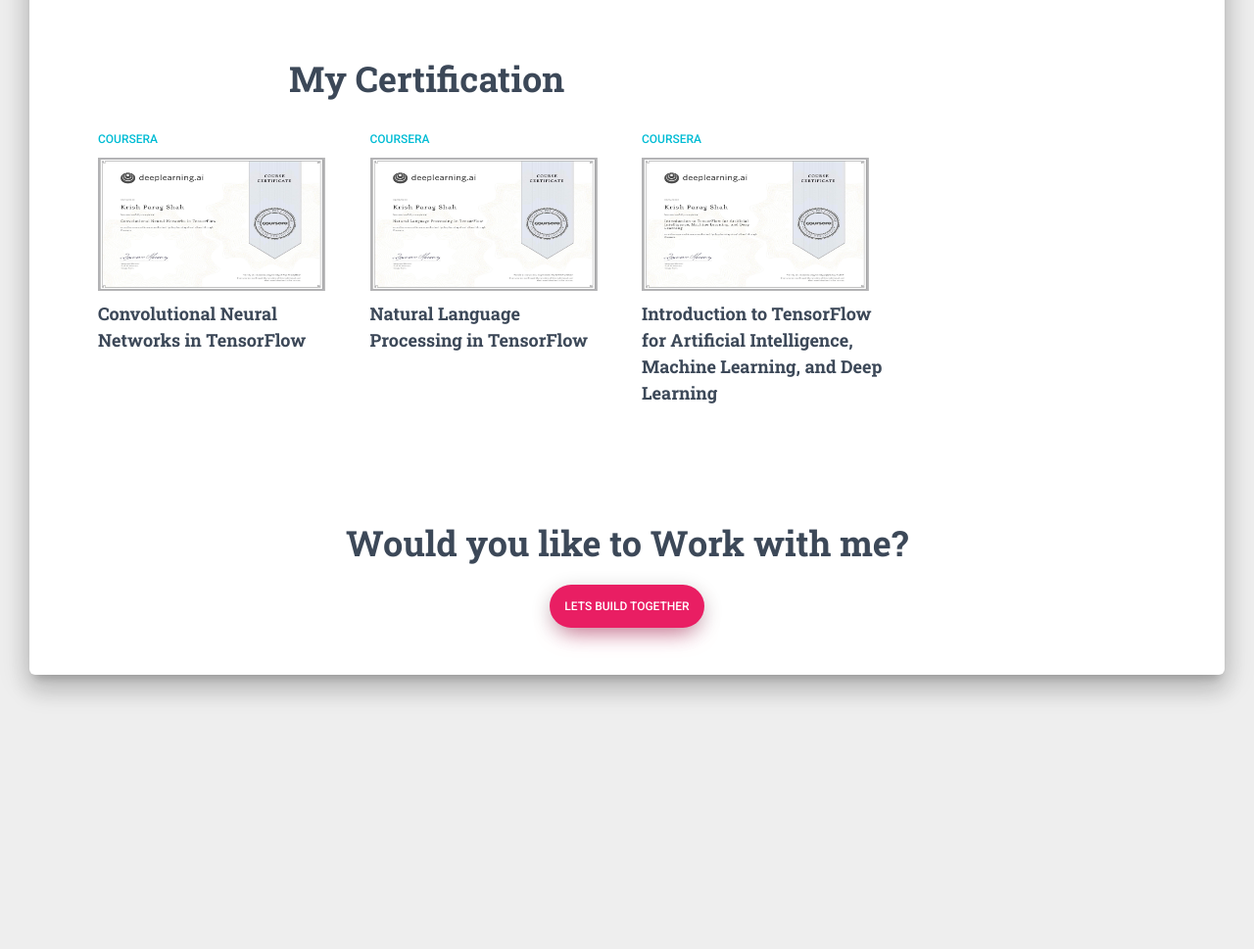
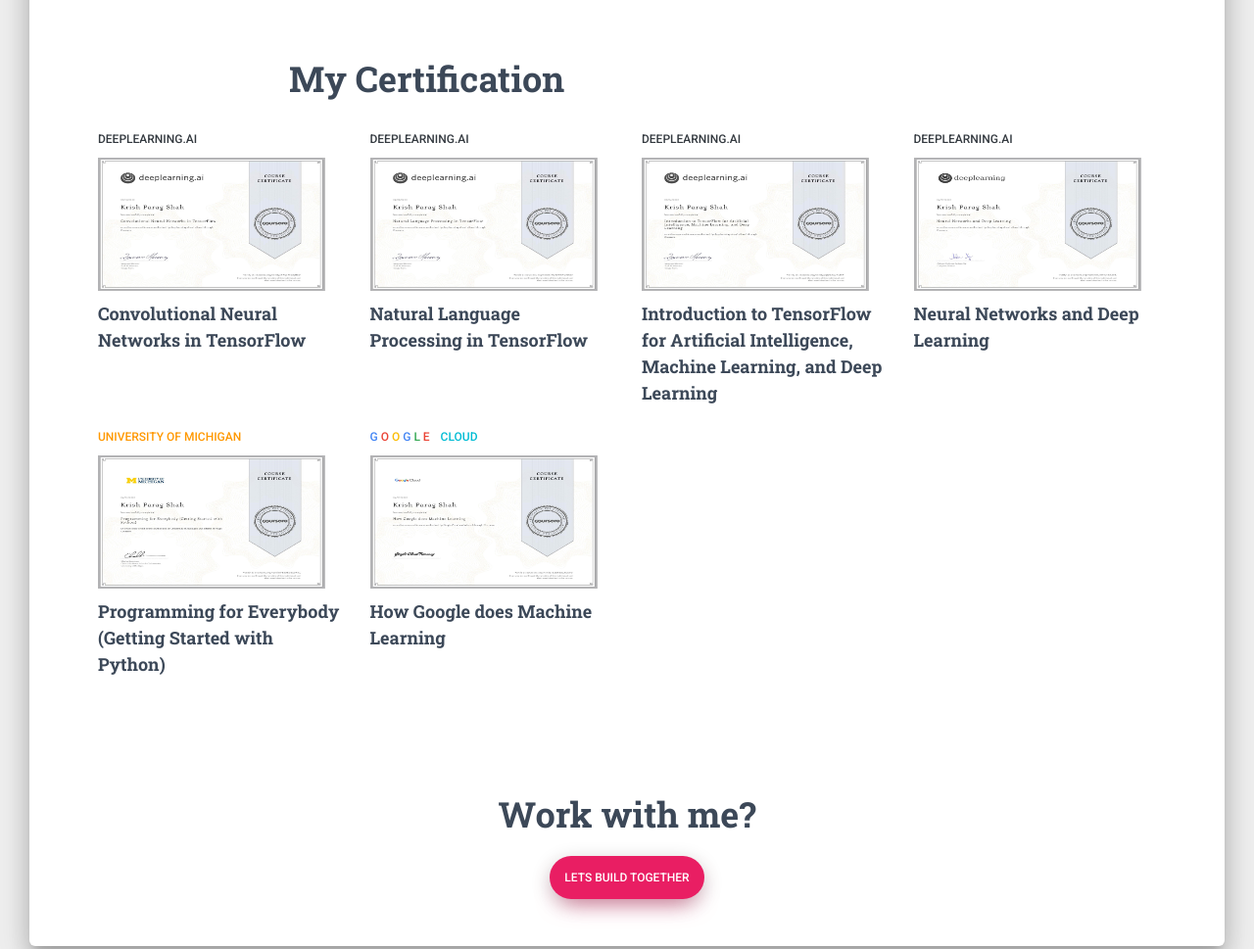
Before and after one commit to krishshah99615/Portfolio-Website, a plain HTML site: page index.html in a window 1280 px wide. Shown: the part 2100-3069 px from the top of the page at 98% size. Before the commit the page ends 2837 px from the top, so only its background shows below. Drawn offline with Linux system fonts and the light colour scheme.

Commit message:
Added certi

```diff
--- a/index.html
+++ b/index.html
@@ -316,7 +316,7 @@
                         <div class="container-fluid">
                             <div class="row">
                                 <div class="col-md-3">
-                                    <h6 class="card-category text-info">Coursera</h6>
+                                    <h6 class="card-category text-dark">Deeplearning.ai</h6>
                                     <img src="static/img/Certi_1.jpg" alt="" width="232" height="136">
 
                                     <h4 class="card-title">
@@ -326,7 +326,7 @@
                                     </h4>
                                 </div>
                                 <div class="col-md-3">
-                                    <h6 class="card-category text-info">Coursera</h6>
+                                    <h6 class="card-category text-dark">Deeplearning.ai</h6>
                                     <img src="static/img/Certi_2.jpg" width="232" height="136">
                                     <h4 class="card-title">
                                         <a href="https://www.coursera.org/account/accomplishments/verify/W3R7WRVGPMD7">
@@ -335,12 +335,47 @@
                                     </h4>
                                 </div>
                                 <div class="col-md-3">
-                                    <h6 class="card-category text-info">Coursera</h6>
+                                    <h6 class="card-category text-dark">Deeplearning.ai</h6>
                                     <img src="static/img/Certi_3.jpg" width="232" height="136">
                                     <h4 class="card-title">
                                         <a href="https://www.coursera.org/account/accomplishments/verify/J9S7XF5GVCNW">
                                             Introduction to TensorFlow for Artificial Intelligence,
                                             Machine Learning, and Deep Learning
+                                        </a>
+                                    </h4>
+                                </div>
+                                <div class="col-md-3">
+                                    <h6 class="card-category text-dark">Deeplearning.ai</h6>
+                                    <img src="static/img/Certi_5.jpg" width="232" height="136">
+                                    <h4 class="card-title">
+                                        <a href="https://www.coursera.org/account/accomplishments/verify/MJ8MYJTRFAYR">
+                                            Neural Networks and Deep Learning
+                                        </a>
+                                    </h4>
+                                </div>
+                                <div class="col-md-3">
+                                    <h6 class="card-category text-warning">University of Michigan</h6>
+                                    <img src="static/img/Certi_4.jpg" width="232" height="136">
+                                    <h4 class="card-title">
+                                        <a href="https://www.coursera.org/account/accomplishments/verify/FESDKCY3UXT4">
+                                            Programming for Everybody (Getting Started with Python)
+                                        </a>
+                                    </h4>
+                                </div>
+
+                                <div class="col-md-3">
+                                    <h6 class="card-category text-info">
+                                        <span style="color:#4285F4;">G</span>
+                                        <span style="color: #EA4335;">O</span>
+                                        <span style="color: #FBBC05;">O</span>
+                                        <span style="color:#4285F4;">G</span>
+                                        <span style="color: #34A853;">L</span>
+                                        <span style="color: #EA4335;" class="mr-2">E</span>
+                                        Cloud</h6>
+                                    <img src="static/img/Certi_6.jpg" width="232" height="136">
+                                    <h4 class="card-title">
+                                        <a href="https://www.coursera.org/account/accomplishments/verify/SASHBX5AGEYG">
+                                            How Google does Machine Learning
                                         </a>
                                     </h4>
                                 </div>
@@ -357,7 +392,7 @@
 
 
                 <div class="col-md-8 ml-auto mr-auto text-center mb-5 pb-5 ">
-                    <h2 class=" title">Would you like to Work with me?</h2>
+                    <h2 class=" title">Work with me?</h2>
                     <div class="nav nav-pills nav-pills-rose" style="justify-content:center">
                         <div class="nav-tabs-wrapper">
                             <ul class="nav nav-pills " data-tabs="tabs">
```
Also changed, not shown: static/img/Certi_4.jpg (added), static/img/Certi_5.jpg (added), static/img/Certi_6.jpg (added).
